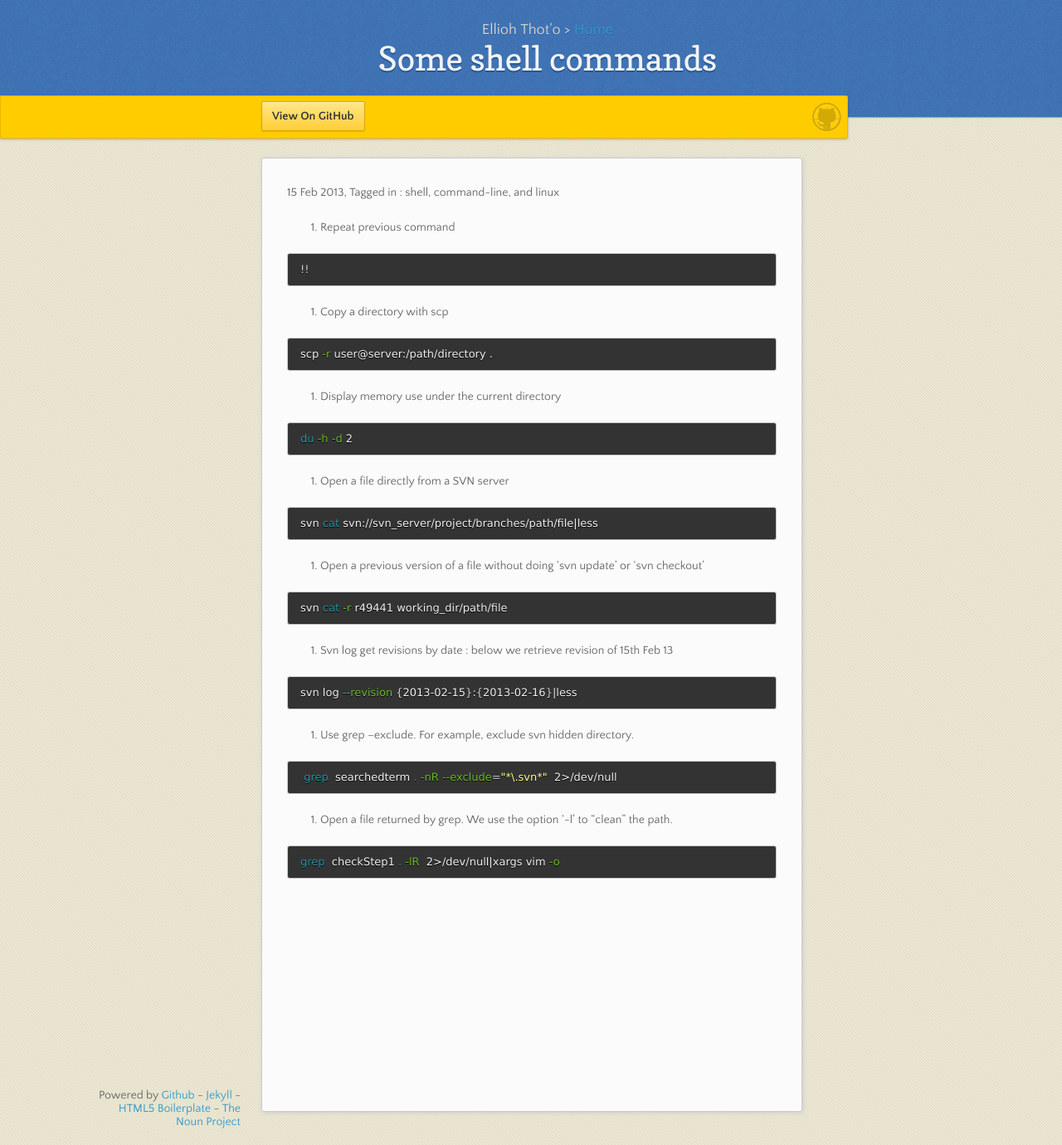
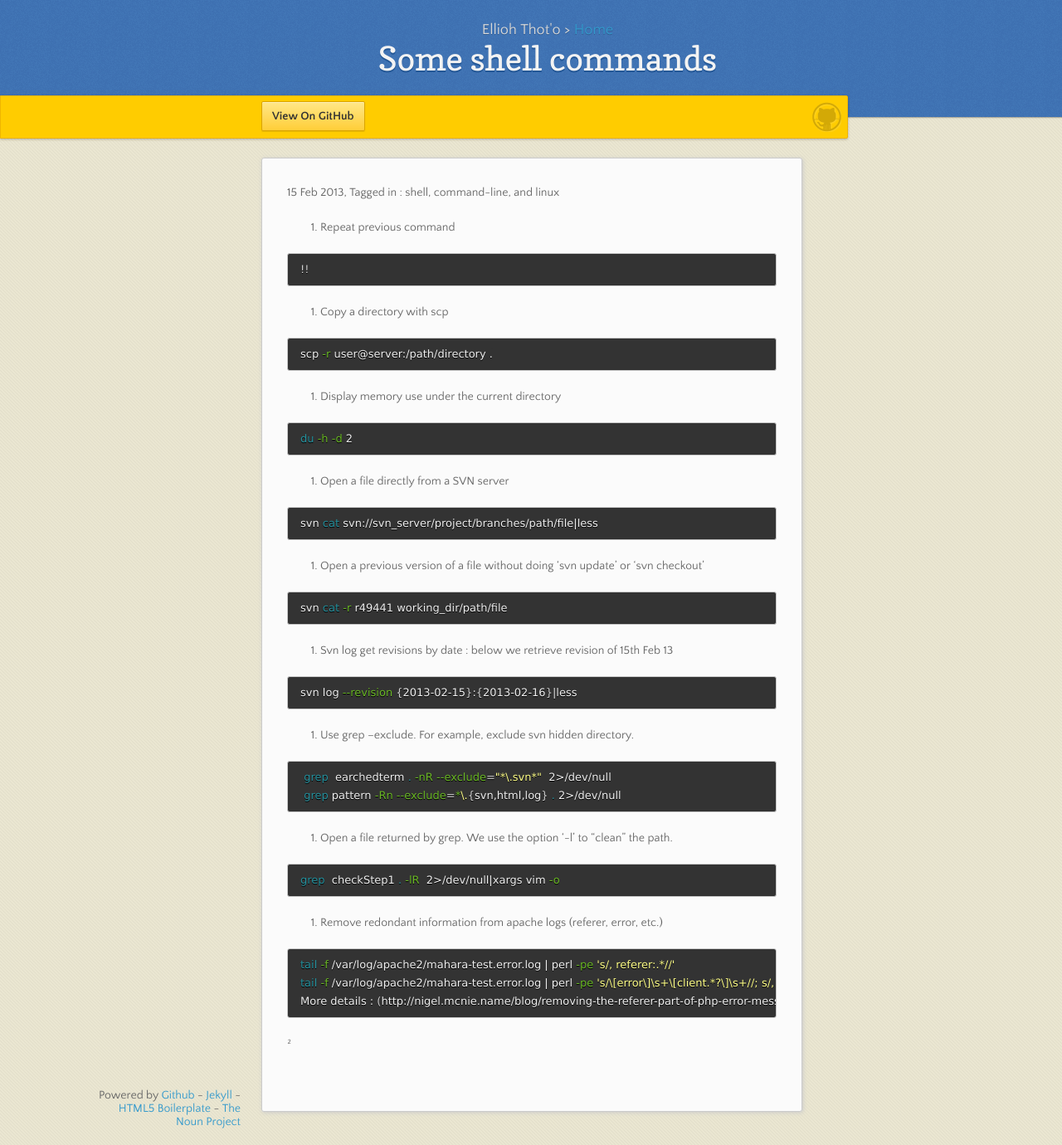
Before and after one commit to ellioh-thoto/ellioh-thoto.github.com, a Jekyll site: the page built from _posts/2013-02-15-shell_commands.md, in a window 1280 px wide and 1380 px high. Shown: the whole window at 83% size. Built offline with Jekyll 4.4.1, drawn with Linux system fonts in a browser that asks for light colours; nearby versions of some CDN libraries.

Commit message:
update cmd article

```diff
--- a/_posts/2013-02-15-shell_commands.md
+++ b/_posts/2013-02-15-shell_commands.md
@@ -42,10 +42,19 @@
 
 7. Use grep --exclude. For example, exclude svn hidden directory.
 {% highlight bash %}
- grep  searchedterm . -nR --exclude="*\.svn*"  2>/dev/null
+ grep  earchedterm . -nR --exclude="*\.svn*"  2>/dev/null
+ grep pattern -Rn --exclude=*\.{svn,html,log} . 2>/dev/null
 {% endhighlight %}
 
-7. Open a file returned by grep. We use the option '-l' to "clean" the path.
+8. Open a file returned by grep. We use the option '-l' to "clean" the path.
 {% highlight bash %}
 grep  checkStep1 . -lR  2>/dev/null|xargs vim -o
 {% endhighlight %}
+
+9. Remove redondant information from apache logs (referer, error, etc.)
+{% highlight bash %}
+tail -f /var/log/apache2/mahara-test.error.log | perl -pe 's/, referer:.*//'
+tail -f /var/log/apache2/mahara-test.error.log | perl -pe 's/\[error\]\s+\[client.*?\]\s+//; s/, referer:.*//'
+More details : (http://nigel.mcnie.name/blog/removing-the-referer-part-of-php-error-messagse-from-apache-logs)[http://nigel.mcnie.name/blog/removing-the-referer-part-of-php-error-messagse-from-apache-logs]
+
+{% endhighlight %}²
```
